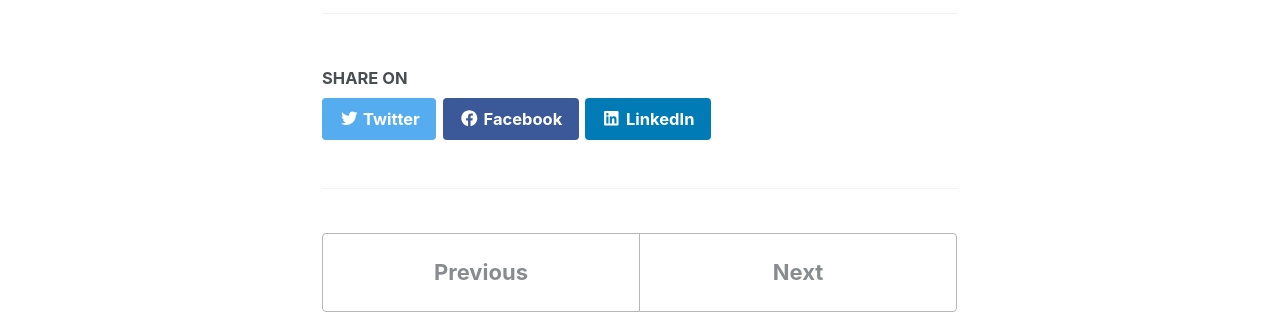
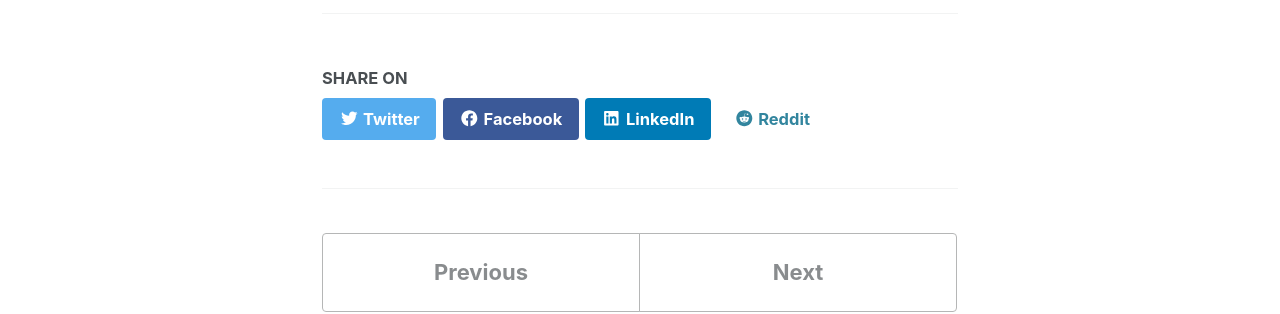
Before and after one commit to 0xboz/blog, a Jekyll site: the page built from _posts/2019-06-10-how-to-install-zipline-debian-stretch.md, in a window 1280 px wide and 1400 px high, scrolled down 3574 px. Shown: the part 343-657 px from the top of the window. Built offline with Jekyll 4.4.1, drawn with Linux system fonts in a browser that asks for light colours; cached includes are drawn as plain includes; nearby versions of some CDN libraries.

Commit message:
Added reddit share button

```diff
--- a/_includes/social-share.html
+++ b/_includes/social-share.html
@@ -1,11 +1,27 @@
 <section class="page__share">
   {% if site.data.ui-text[site.locale].share_on_label %}
-    <h4 class="page__share-title">{{ site.data.ui-text[site.locale].share_on_label | default: "Share on" }}</h4>
+  <h4 class="page__share-title">{{ site.data.ui-text[site.locale].share_on_label | default: "Share on" }}</h4>
   {% endif %}
 
-  <a href="https://twitter.com/intent/tweet?{% if site.twitter.username %}via={{ site.twitter.username | url_encode }}&{% endif %}text={{ page.title | url_encode }}%20{{ page.url | absolute_url | url_encode }}" class="btn btn--twitter" onclick="window.open(this.href, 'window', 'left=20,top=20,width=500,height=500,toolbar=1,resizable=0'); return false;" title="{{ site.data.ui-text[site.locale].share_on_label | default: 'Share on' }} Twitter"><i class="fab fa-fw fa-twitter" aria-hidden="true"></i><span> Twitter</span></a>
+  <a href="https://twitter.com/intent/tweet?{% if site.twitter.username %}via={{ site.twitter.username | url_encode }}&{% endif %}text={{ page.title | url_encode }}%20{{ page.url | absolute_url | url_encode }}"
+    class="btn btn--twitter"
+    onclick="window.open(this.href, 'window', 'left=20,top=20,width=500,height=500,toolbar=1,resizable=0'); return false;"
+    title="{{ site.data.ui-text[site.locale].share_on_label | default: 'Share on' }} Twitter"><i
+      class="fab fa-fw fa-twitter" aria-hidden="true"></i><span> Twitter</span></a>
 
-  <a href="https://www.facebook.com/sharer/sharer.php?u={{ page.url | absolute_url | url_encode }}" class="btn btn--facebook" onclick="window.open(this.href, 'window', 'left=20,top=20,width=500,height=500,toolbar=1,resizable=0'); return false;" title="{{ site.data.ui-text[site.locale].share_on_label | default: 'Share on' }} Facebook"><i class="fab fa-fw fa-facebook" aria-hidden="true"></i><span> Facebook</span></a>
+  <a href="https://www.facebook.com/sharer/sharer.php?u={{ page.url | absolute_url | url_encode }}"
+    class="btn btn--facebook"
+    onclick="window.open(this.href, 'window', 'left=20,top=20,width=500,height=500,toolbar=1,resizable=0'); return false;"
+    title="{{ site.data.ui-text[site.locale].share_on_label | default: 'Share on' }} Facebook"><i
+      class="fab fa-fw fa-facebook" aria-hidden="true"></i><span> Facebook</span></a>
 
-  <a href="https://www.linkedin.com/shareArticle?mini=true&url={{ page.url | absolute_url | url_encode }}" class="btn btn--linkedin" onclick="window.open(this.href, 'window', 'left=20,top=20,width=500,height=500,toolbar=1,resizable=0'); return false;" title="{{ site.data.ui-text[site.locale].share_on_label | default: 'Share on' }} LinkedIn"><i class="fab fa-fw fa-linkedin" aria-hidden="true"></i><span> LinkedIn</span></a>
+  <a href="https://www.linkedin.com/shareArticle?mini=true&url={{ page.url | absolute_url | url_encode }}"
+    class="btn btn--linkedin"
+    onclick="window.open(this.href, 'window', 'left=20,top=20,width=500,height=500,toolbar=1,resizable=0'); return false;"
+    title="{{ site.data.ui-text[site.locale].share_on_label | default: 'Share on' }} LinkedIn"><i
+      class="fab fa-fw fa-linkedin" aria-hidden="true"></i><span> LinkedIn</span></a>
+
+  <a href="https://www.reddit.com/submit?url={{ page.url | absolute_url | url_encode }}&title={{ page.title }}"
+    class="btn" title="{{ site.data.ui-text[site.locale].share_on_label }} Reddit"><i class="fab fa-fw fa-reddit"
+      aria-hidden="true"></i><span> Reddit</span></a>
 </section>
--- a/_sass/minimal-mistakes/_buttons.scss
+++ b/_sass/minimal-mistakes/_buttons.scss
@@ -39,7 +39,8 @@
   (info, $info-color),
   (facebook, $facebook-color),
   (twitter, $twitter-color),
-  (linkedin, $linkedin-color);
+  (linkedin, $linkedin-color),
+  (reddit, #ff4500);
 
   @each $buttoncolor, $color in $buttoncolors {
     &--#{$buttoncolor} {
```
